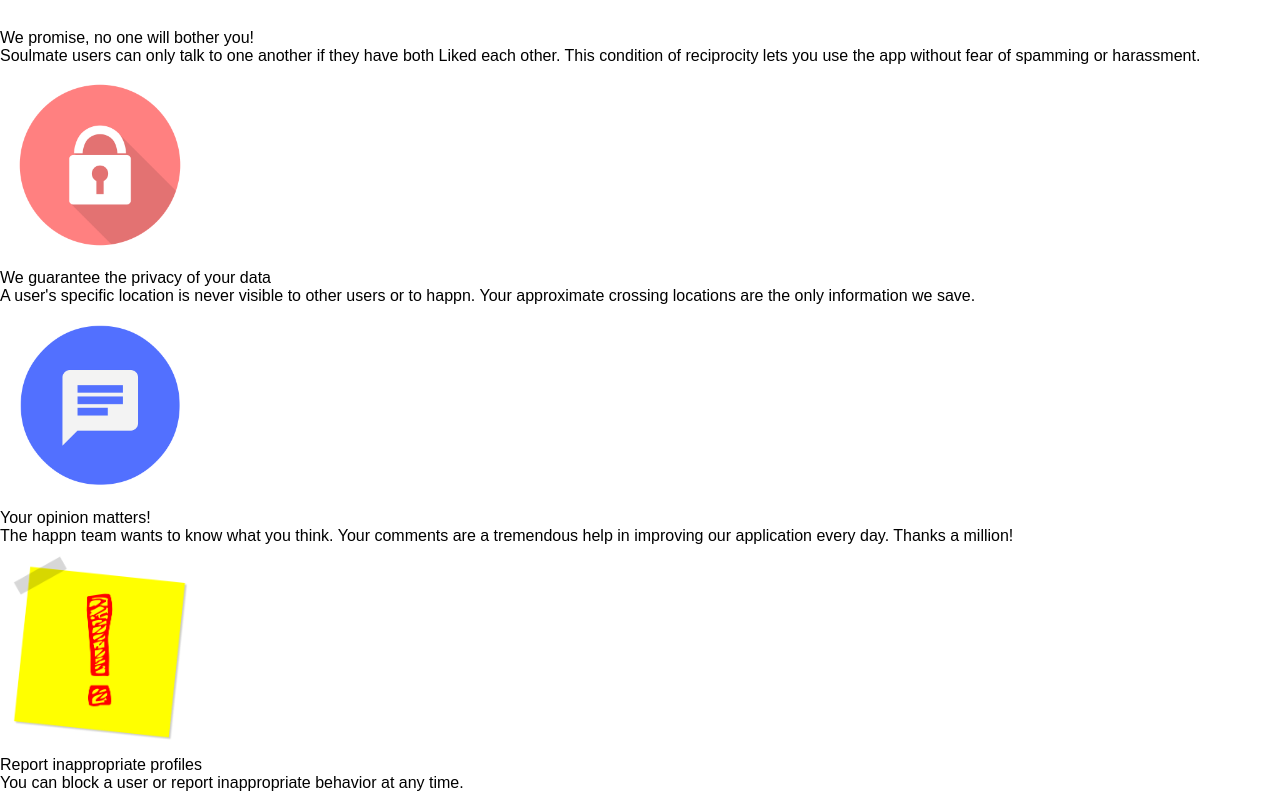
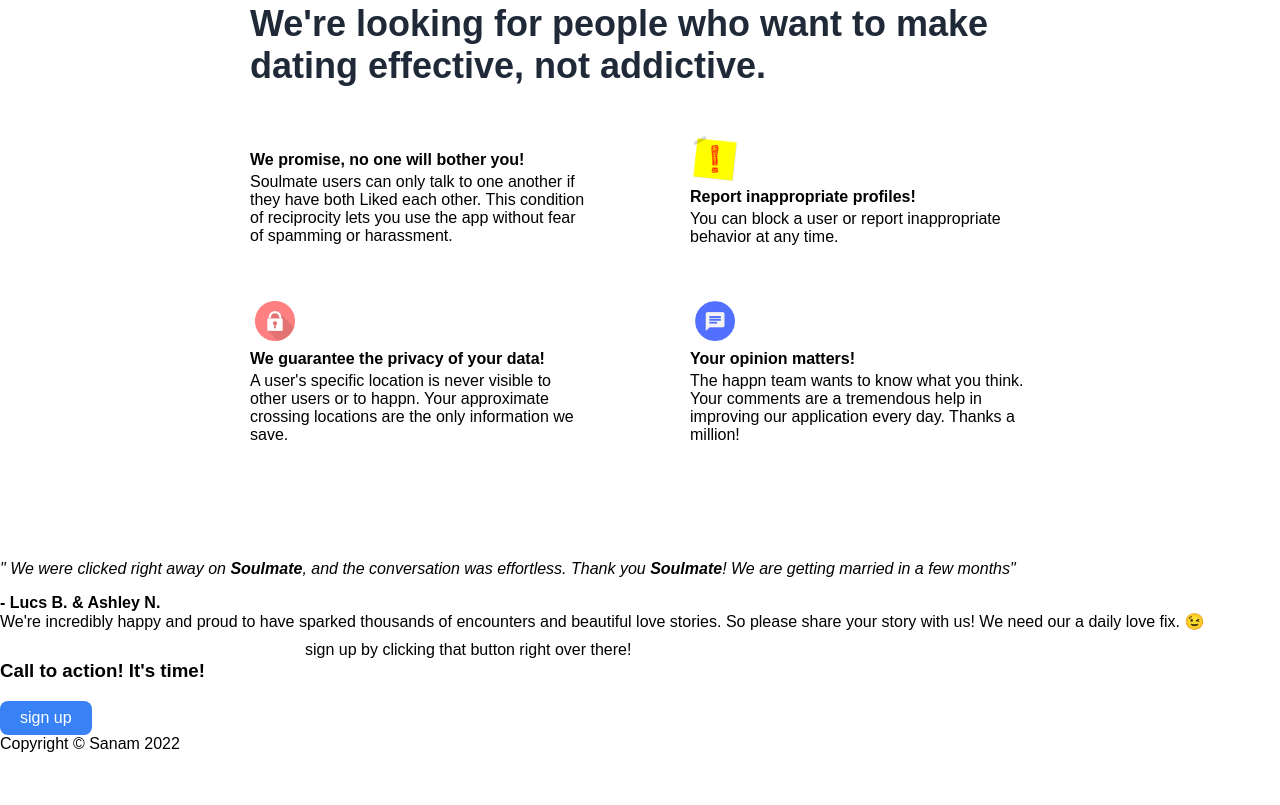
Before and after one commit to rruhsu/Landing-Page, a plain HTML site: page index.html in a window 1280 px wide. Shown: the part 575-1380 px from the top of the page. After the commit the page ends 1328 px from the top, so only its background shows below. Drawn offline with Linux system fonts and the light colour scheme.

Commit message:
Style second section

```diff
--- a/index.html
+++ b/index.html
@@ -48,6 +48,8 @@
     <div class="second-section">
         <h3 class="info-header">We're looking for people who want to make dating effective, not addictive.</h3>
         <div class="container">
+
+            <div class="container-one">
                 <div class="info">
                     <img src="img/heart.png" alt="">
                     <div class="text">
@@ -57,14 +59,25 @@
                         the app without fear of spamming or harassment.
                     </div>
                 </div>
-            <div class="class">
+                <div class="info">
                     <img src="img/privacy.png" alt="">
                     <div class="text">
-                    <div class="text-heading">We guarantee the privacy of your data</div>
+                        <div class="text-heading">We guarantee the privacy of your data!</div>
                         A user's specific location is never visible to other users or to happn. Your approximate
                         crossing locations are the only
                         information we save.
 
+                    </div>
+                </div>
+            </div>
+
+            <div class="container-two">
+                <div class="info">
+                    <img src="img/report.png" alt="">
+                    <div class="text">
+                        <div class="text-heading">Report inappropriate profiles!
+                        </div>
+                        You can block a user or report inappropriate behavior at any time.
                     </div>
                 </div>
                 <div class="info">
@@ -76,13 +89,6 @@
                         our application every day.
                         Thanks a million!
                     </div>
-            </div>
-            <div class="class">
-                <img src="img/report.png" alt="">
-                <div class="text">
-                    <div class="text-heading">Report inappropriate profiles
-                    </div>
-                    You can block a user or report inappropriate behavior at any time.
                 </div>
             </div>
         </div>
--- a/styles.css
+++ b/styles.css
@@ -72,8 +72,45 @@ button{
   opacity: 1;
 }
 
+.second-section{
+    padding: 15px 250px 100px;
+
+}
+
+.info-header{
+    font-size: 36px;
+    font-weight: bold;
+    color: #1F2937;
+
+}
+
+.container{
+    display: flex;
+    flex: 1;
+    gap: 100px;
+    padding-top: 10px;
+
+}
+
+.container-one,
+.container-two {
+    display: flex;
+    flex-direction: column;
+    justify-content: space-between;
+    gap: 50px;
+}
+
+.info{
+    max-width: 400px;
+}
+
+.text-heading{
+    font-weight: bold;
+    padding-bottom: 4px;
+}
+
 img{
-    width: 200px;
+    width: 50px;
     height: auto;
 
 }
```
Lines whose indentation alone changed are shown as unchanged.
